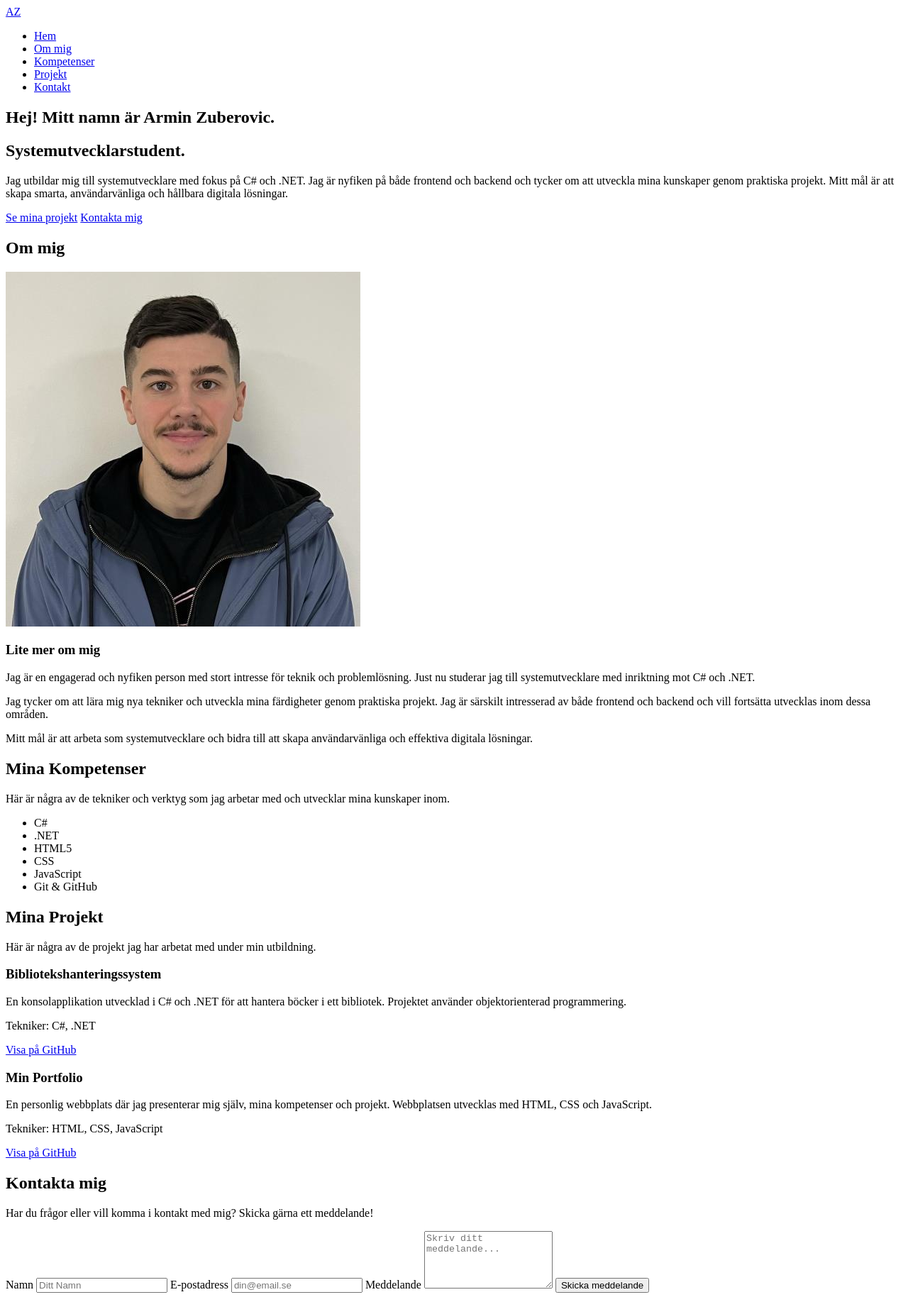
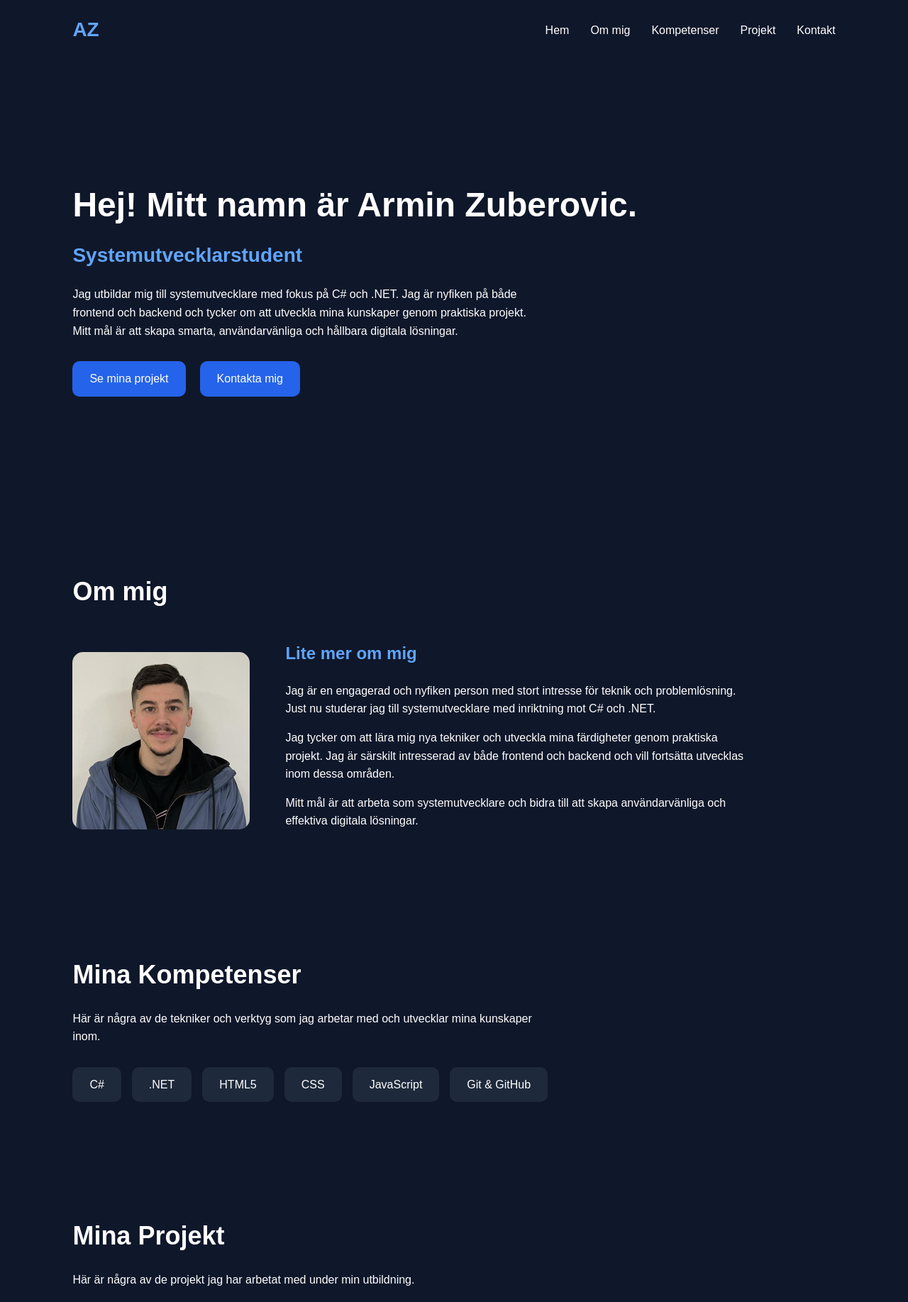
Before and after one commit to ArminZ23/Min-Portfolio, a plain HTML site: page index.html in a window 1280 px wide. Shown: the top 1835 px of the page at 71% size. Drawn offline with Linux system fonts and the light colour scheme.

Commit message:
Lagt till CSS-design, sticky navigation och responsiv layout. Samt små ändringar i html.

```diff
--- a/index.html
+++ b/index.html
@@ -29,7 +29,7 @@
       <section id="hem" class="hero">
         <!-- Huvudrubrik och introduktion -->
         <h1>Hej! Mitt namn är Armin Zuberovic.</h1>
-        <h2>Systemutvecklarstudent.</h2>
+        <h2>Systemutvecklarstudent</h2>
         <!-- Kort presentation -->
         <p>
           Jag utbildar mig till systemutvecklare med fokus på C# och .NET. Jag
--- a/style.css
+++ b/style.css
@@ -0,0 +1,385 @@
+/* Grundinställningar för hela webbplatsen */
+* {
+  margin: 0;
+  padding: 0;
+  box-sizing: border-box;
+}
+
+/* Webbplatsens grunddesign */
+body {
+  font-family: Arial, sans-serif;
+  background-color: #0f172a;
+  color: #ffffff;
+  line-height: 1.6;
+}
+
+/* Navigation */
+nav {
+  display: flex;
+  justify-content: space-between;
+  align-items: center;
+  padding: 20px 8%;
+}
+
+/* Logotyp */
+.logo {
+  font-size: 28px;
+  font-weight: bold;
+  color: #60a5fa;
+  text-decoration: none;
+}
+
+nav ul {
+  display: flex;
+  list-style: none;
+  gap: 30px;
+}
+
+nav ul a {
+  color: #ffffff;
+  text-decoration: none;
+}
+
+/* Effekt när muspekaren är över länkarna */
+nav ul a:hover {
+  color: #60a5fa;
+}
+
+/* Hero-sektion */
+
+.hero {
+  min-height: 80vh;
+  display: flex;
+  flex-direction: column;
+  justify-content: center;
+  padding: 60px 8%;
+}
+
+/* Huvudrubrik */
+
+.hero h1 {
+  font-size: 48px;
+  margin-bottom: 10px;
+}
+
+/* Underrubrik */
+.hero h2 {
+  font-size: 28px;
+  color: #60a5fa;
+  margin-bottom: 20px;
+}
+
+/* Presentationstext */
+.hero p {
+  max-width: 650px;
+  margin-bottom: 30px;
+}
+
+/* Knapparnas behållare */
+.hero-buttons {
+  display: flex;
+  gap: 20px;
+}
+
+/* Länkar som ser ut som knappar */
+.hero-buttons a {
+  display: inline-block;
+  padding: 12px 24px;
+  background-color: #2563eb;
+  color: #ffffff;
+  text-decoration: none;
+  border-radius: 10px;
+}
+
+/* Effekt när muspekaren är över knapparna */
+.hero-buttons a:hover {
+  background-color: #1d4ed8;
+}
+
+/* Om mig-sektion */
+.about {
+  padding: 80px 8%;
+}
+
+/* Rubrik för om mig */
+.about h2 {
+  font-size: 36px;
+  margin-bottom: 40px;
+}
+
+/* Behållare för profilbild och text */
+.about-content {
+  display: flex;
+  align-items: center;
+  gap: 50px;
+}
+
+/* Profilbild */
+.about-content img {
+  width: 250px;
+  height: 250px;
+  object-fit: cover;
+  border-radius: 15px;
+}
+
+/* Textinnehåll */
+.about-text {
+  max-width: 650px;
+}
+
+/* Underrubrik */
+.about-text h3 {
+  font-size: 24px;
+  color: #60a5fa;
+  margin-bottom: 20px;
+}
+
+/* Stycken */
+.about-text p {
+  margin-bottom: 15px;
+}
+
+/* Kompetenssektion */
+.skills {
+  padding: 80px 8%;
+}
+
+/* Rubrik */
+.skills h2 {
+  font-size: 36px;
+  margin-bottom: 20px;
+}
+
+/* Introduktionstext */
+.skills p {
+  max-width: 650px;
+  margin-bottom: 30px;
+}
+
+/* Lista med kompetenser */
+.skills-list {
+  display: flex;
+  flex-wrap: wrap;
+  gap: 15px;
+  list-style: none;
+}
+
+/* Varje kompetens */
+.skills-list li {
+  background-color: #1e293b;
+  padding: 12px 24px;
+  border-radius: 10px;
+}
+
+/* Projektsektion */
+.projects {
+  padding: 80px 8%;
+}
+
+/* Rubrik */
+.projects h2 {
+  font-size: 36px;
+  margin-bottom: 20px;
+}
+
+/* Introduktionstext */
+.projects > p {
+  max-width: 650px;
+  margin-bottom: 30px;
+}
+
+/* Behållare för projektkorten */
+.project-list {
+  display: grid;
+  grid-template-columns: repeat(2, minmax(0, 1fr));
+  gap: 30px;
+}
+
+/* Projektkort */
+.project-card {
+  background-color: #1e293b;
+  padding: 30px;
+  border-radius: 15px;
+}
+
+/* Projekttitel */
+.project-card h3 {
+  font-size: 24px;
+  color: #60a5fa;
+  margin-bottom: 15px;
+}
+
+/* Projektbeskrivning och tekniker */
+.project-card p {
+  margin-bottom: 15px;
+}
+
+/* GitHub-länkar */
+.project-card a {
+  color: #60a5fa;
+  text-decoration: none;
+}
+
+/* Effekt när muspekaren är över länkarna */
+.project-card a:hover {
+  text-decoration: underline;
+}
+
+/* Kontaktsektion */
+.contact {
+  padding: 80px 8%;
+}
+
+/* Rubrik */
+.contact h2 {
+  font-size: 36px;
+  margin-bottom: 20px;
+}
+
+/* Introduktionstext */
+.contact > p {
+  max-width: 650px;
+  margin-bottom: 30px;
+}
+
+/* Kontaktformulär */
+#contact-form {
+  display: flex;
+  flex-direction: column;
+  gap: 15px;
+  max-width: 600px;
+  background-color: #1e293b;
+  padding: 30px;
+  border-radius: 15px;
+}
+
+/* Etiketter för formulärfälten */
+#contact-form label {
+  font-weight: bold;
+}
+
+/* Inmatningsfält och meddelanderuta */
+#contact-form input,
+#contact-form textarea {
+  width: 100%;
+  padding: 12px;
+  background-color: #334155;
+  color: #ffffff;
+  border: 1px solid #64748b;
+  border-radius: 8px;
+  font: inherit;
+}
+
+/* Markering när ett fält är aktivt */
+#contact-form input:focus,
+#contact-form textarea:focus {
+  outline: 2px solid #60a5fa;
+  outline-offset: 2px;
+}
+
+/* Skicka-button */
+#contact-form button {
+  padding: 12px 24px;
+  background-color: #2563eb;
+  color: #ffffff;
+  border: none;
+  border-radius: 10px;
+  font: inherit;
+  font-weight: bold;
+  cursor: pointer;
+}
+
+#contact-form button:hover {
+  background-color: #1d4ed8;
+}
+
+/* Footer */
+footer {
+  padding: 30px 8%;
+  text-align: center;
+  border-top: 1px solid #334155;
+}
+
+/* Copyright-text */
+footer p {
+  margin-bottom: 10px;
+}
+
+/* GitHub-Länk */
+footer a {
+  color: #60a5fa;
+  text-decoration: none;
+}
+
+/* Effekt när muspekaren är över länken */
+footer a:hover {
+  text-decoration: underline;
+}
+
+/* Navigation som följer med vid scrolling */
+header {
+  position: sticky;
+  top: 0;
+  z-index: 1000;
+  background-color: #0f172a;
+}
+
+/* Mjuk scrollning mellan sektioner */
+
+html {
+  scroll-behavior: smooth;
+  scroll-padding-top: 90px;
+}
+
+/* Responsiv design för surfplattor och mobiler */
+@media (max-width: 768px) {
+  /* Anpassa Hero-sektionen */
+  .hero {
+    min-height: 60vh;
+    padding: 50px 6%;
+  }
+
+  /* Mindre Huvudrubrik */
+  .hero h1 {
+    font-size: 32px;
+  }
+
+  /* Mindre underrubrik */
+  .hero h2 {
+    font-size: 22px;
+  }
+
+  /* Placera profilbild och text under varandra */
+  .about-content {
+    flex-direction: column;
+    align-items: flex-start;
+    gap: 30px;
+  }
+
+  /* Anpassa profilbilden */
+  .about-content img {
+    width: 200px;
+    height: 200px;
+  }
+
+  /* Visa ett projekt per rad */
+  .project-list {
+    grid-template-columns: 1fr;
+  }
+
+  /* Minska sektionernas mellanrum */
+  .about,
+  .skills,
+  .projects,
+  .contact {
+    padding: 50px 6%;
+  }
+
+  /* Anpassa rubrikstorlekarna */
+  .about h2,
+  .skills h2,
+  .projects h2,
+  .contact h2 {
+    font-size: 28px;
+  }
+}
```
